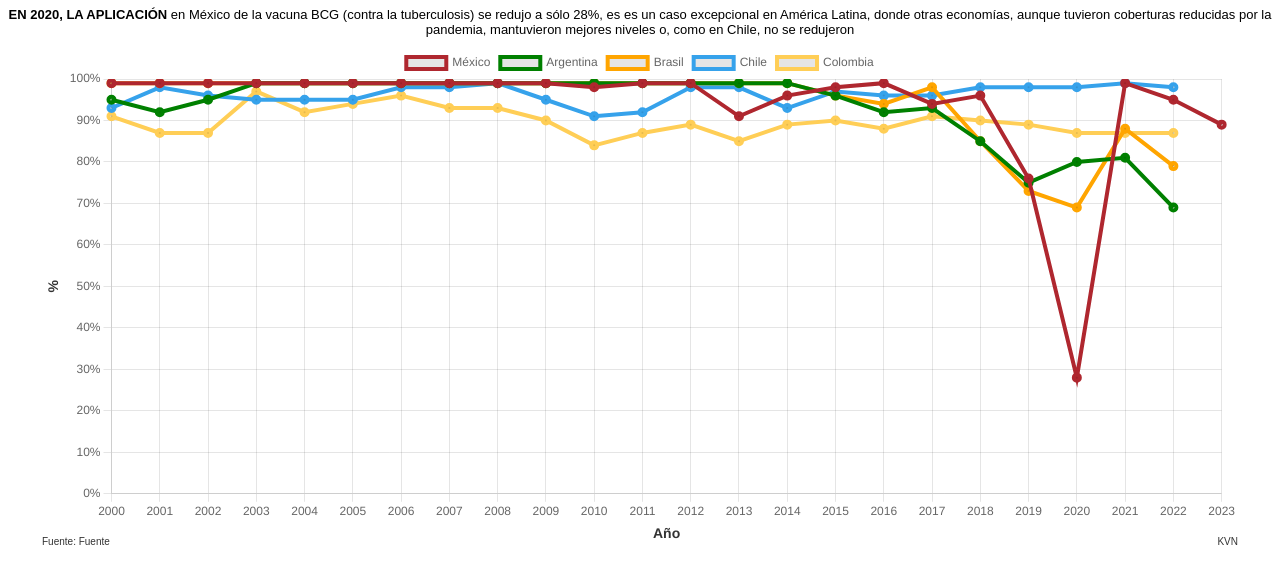
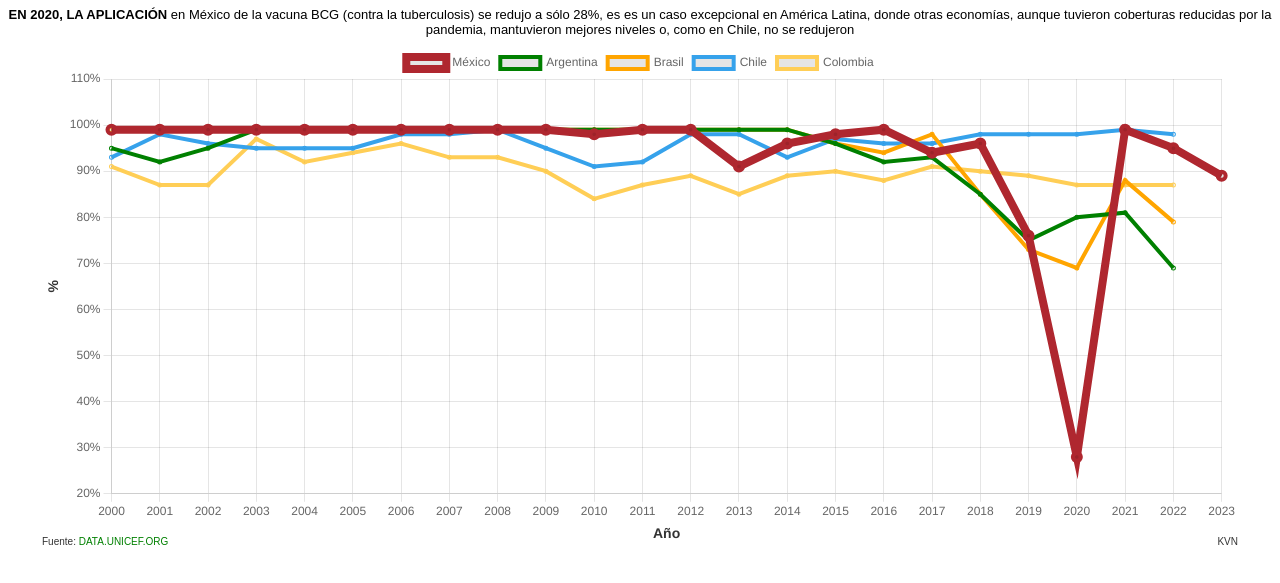
Before and after one commit to kevin-cartografia/portfolio-kevin, a plain HTML site: page eje-central/charts/411/central/Vacuna-BCG-contra-la-tuberculosis-México/index.html in a window 1280 px wide. Shown: the part 35-618 px from the top of the page. Drawn offline with nearby package versions, Linux system fonts and the light colour scheme.

Commit message:
Update index.html

```diff
--- a/eje-central/charts/411/central/Vacuna-BCG-contra-la-tuberculosis-México/index.html
+++ b/eje-central/charts/411/central/Vacuna-BCG-contra-la-tuberculosis-México/index.html
@@ -45,7 +45,14 @@
             font-family: Arial, sans-serif;
             font-weight: regular;
         }
-        h3, h5 {
+        .source-note a {
+            color: green;
+            text-decoration: none;
+        }
+        .source-note a:hover {
+            text-decoration: underline;
+        }
+          h3, h5 {
             text-align: center;
             margin: 10px 0;
         }
@@ -57,7 +64,8 @@
     <div class="chart-container">
         <canvas id="myChart">Su navegador no soporta el elemento canvas.</canvas>
         <div class="footer-note">KVN</div>
-        <div class="source-note">Fuente: Fuente</div>
+        <div class="source-note">Fuente: <a href="https://data.unicef.org/topic/child-health/immunization/" target="_blank">DATA.UNICEF.ORG</a>
+        </div>
     </div>
     <script>
         var ctx = document.getElementById('myChart').getContext('2d');
@@ -76,7 +84,8 @@
                         label: 'México',
                         data: [99, 99, 99, 99, 99, 99, 99, 99, 99, 99, 98, 99, 99, 91, 96, 98, 99, 94, 96, 76, 28, 99, 95, 89],
                         borderColor: 'rgba(175, 39, 47, 1)',
-                        borderWidth: 4,
+                        borderWidth: 8,
+                        pointRadius: 2,
                         fill: false
                     },
                     {
@@ -84,6 +93,7 @@
                         data: [95, 92, 95, 99, 99, 99, 99, 99, 99, 99, 99, 99, 99, 99, 99, 96, 92, 93, 85, 75, 80, 81, 69],
                         borderColor: 'green',
                         borderWidth: 4,
+                        pointRadius: .5,
                         fill: false
                     },
                     {
@@ -91,13 +101,15 @@
                         data: [99, 99, 99, 99, 99, 99, 99, 99, 99, 99, 99, 99, 99, 99, 99, 96, 94, 98, 85, 73, 69, 88, 79],
                         borderColor: 'orange',
                         borderWidth: 4,
-                        fill: false
+                        pointRadius: .5,
+                       fill: false
                     },
                     {
                         label: 'Chile',
                         data: [93, 98, 96, 95, 95, 95, 98, 98, 99, 95, 91, 92, 98, 98, 93, 97, 96, 96, 98, 98, 98, 99, 98],
                         borderColor: 'rgba(54, 162, 235, 1)',
                         borderWidth: 4,
+                        pointRadius: .5,
                         fill: false
                     },
                     {
@@ -105,6 +117,7 @@
                         data: [91, 87, 87, 97, 92, 94, 96, 93, 93, 90, 84, 87, 89, 85, 89, 90, 88, 91, 90, 89, 87, 87, 87],
                         borderColor: 'rgba(255, 206, 86, 1)',
                         borderWidth: 4,
+                        pointRadius: .5,
                         fill: false
                     }
                 ]
@@ -146,8 +159,8 @@
                                 weight: 'bold'
                             }
                         },
-                        min: 0,
-                        max: 100,
+                        min: 20,
+                        max: 110,
                         ticks: {
                             callback: function(value) {
                                 return value + '%';
```
